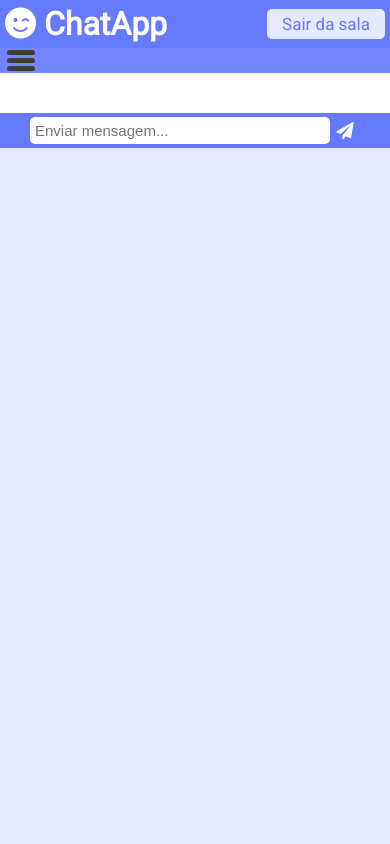
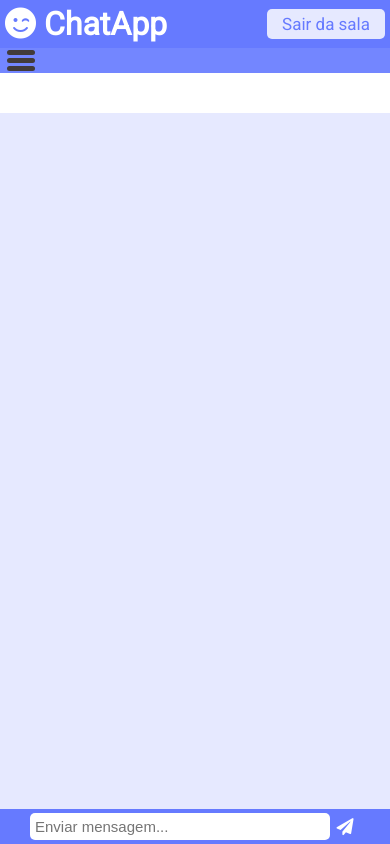
Before and after one commit to William94wps/ChatApp, a website: page public/chat.html in a window 390 px wide. Drawn offline with nearby package versions, Linux system fonts and the light colour scheme; no server answers.

Commit message:
Com botton

```diff
--- a/public/css/style.css
+++ b/public/css/style.css
@@ -279,9 +279,10 @@ input[type="checkbox"]:checked ~ nav
 	.chat-form-container {
 		padding: 4px 30px;
 		padding-left: 30px;
-		/*position: absolute;*/
+		position: absolute;
 		bottom: 0;
 		overflow: hidden;
+		width: 100%;
 	}
 
 	.chat-form-container input[type='text'] {
```
